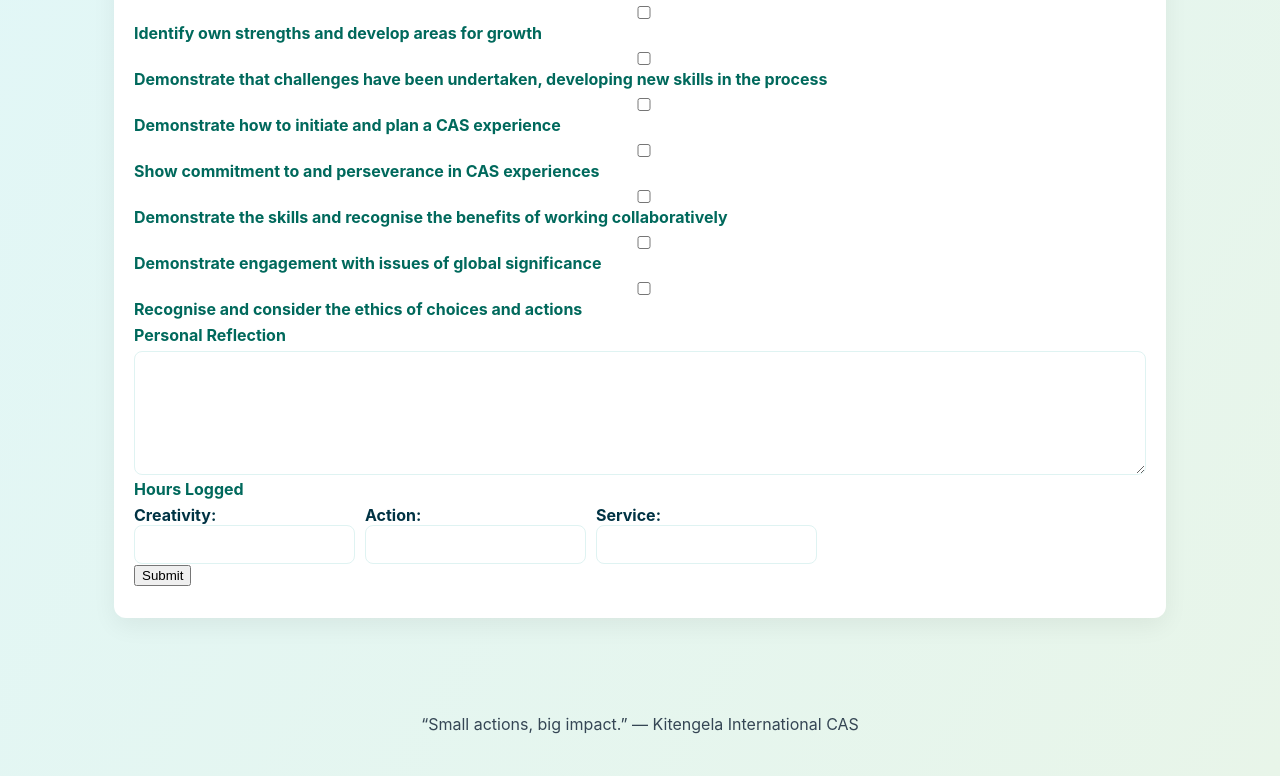
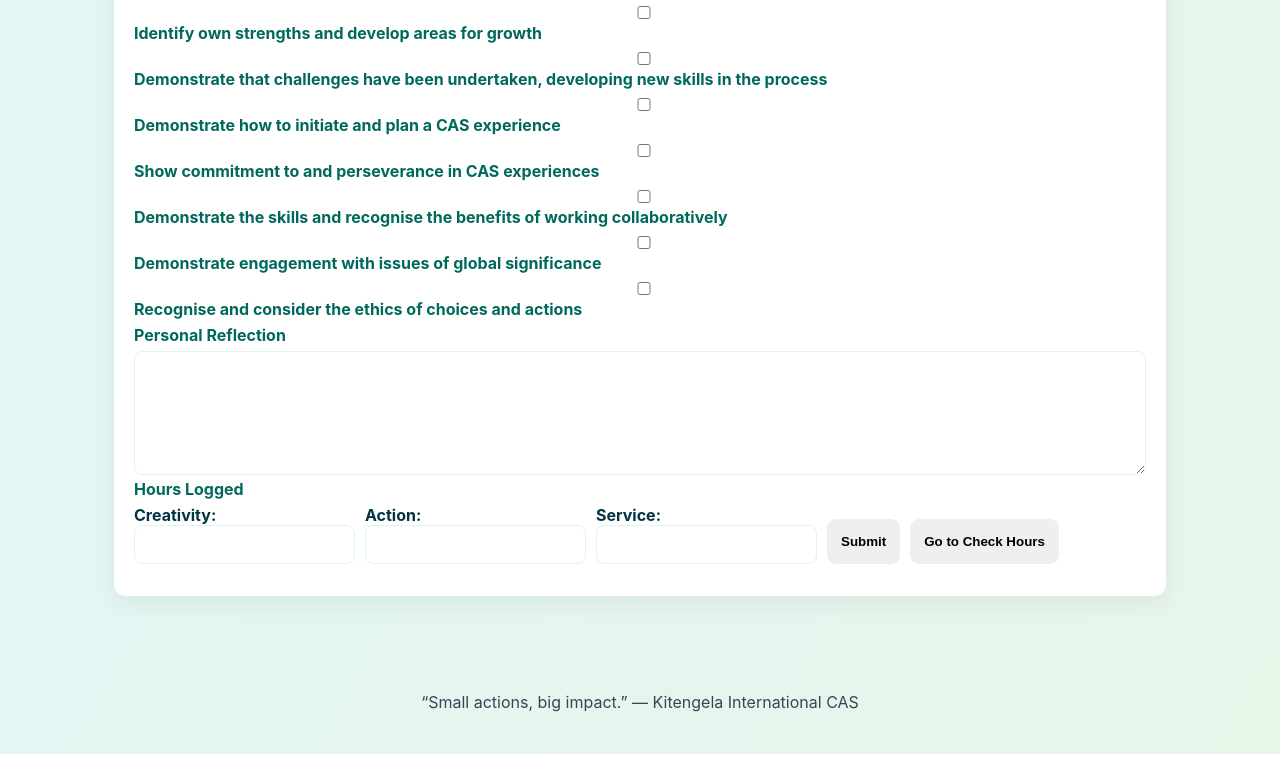
Before and after one commit to MikeGreenx/KISC-CAS-PORTOL, a plain HTML site: page submit.html in a window 1280 px wide. Shown: the part 812-1588 px from the top of the page. After the commit the page ends 1566 px from the top, so only its background shows below. Drawn offline with Linux system fonts and the light colour scheme.

Commit message:
Update submit.html

```diff
--- a/submit.html
+++ b/submit.html
@@ -80,9 +80,10 @@
         <div><strong>Creativity:</strong><br><input type="number" name="creativityHours" min="0"></div>
         <div><strong>Action:</strong><br><input type="number" name="actionHours" min="0"></div>
         <div><strong>Service:</strong><br><input type="number" name="serviceHours" min="0"></div>
+        <div class="actions"><button type="button" class="btn submitBtn" onclick="submitForm('submitForm','submitResult')">Submit</button><button type="button" class="btn checkBtn" onclick="location.href='check.html'">Go to Check Hours</button></div>
       </div>
 
-      <button type="submit">Submit</button>
+
     </form>
 
     <div id="submitResult" style="margin-top:12px"></div>
```
